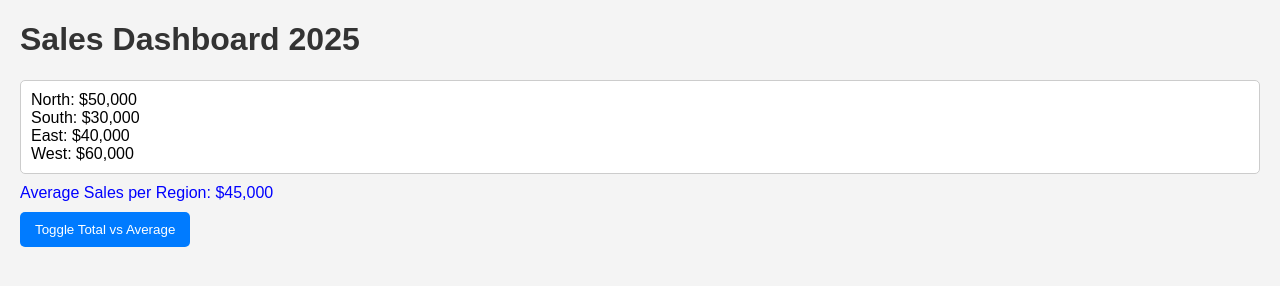
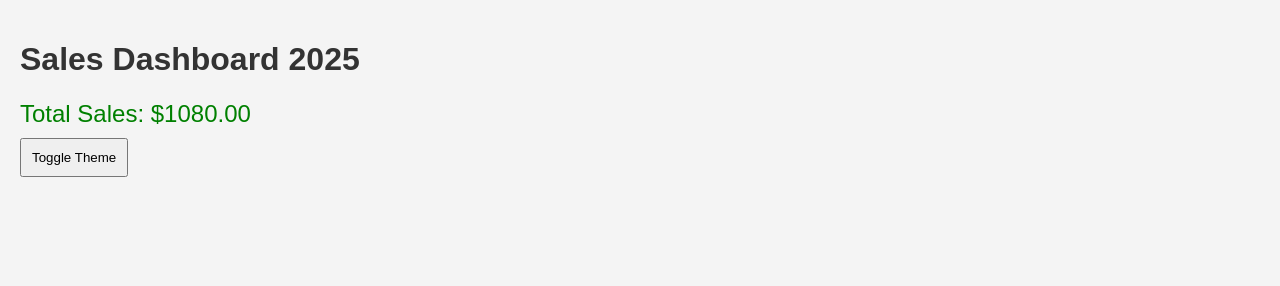
Before and after one commit to 23f1001617/sales-dashboard-final, a plain HTML site: page index.html in a window 1280 px wide. Drawn offline with Linux system fonts and the light colour scheme.

Commit message:
Update index.html

```diff
--- a/index.html
+++ b/index.html
@@ -7,85 +7,85 @@
     <style>
         body {
             font-family: Arial, sans-serif;
-            margin: 20px;
             background-color: #f4f4f4;
+            color: #333;
+            margin: 0;
+            padding: 20px;
         }
         h1 {
             color: #333;
         }
-        #sales-data {
-            margin-top: 20px;
-            padding: 10px;
-            background-color: #fff;
-            border: 1px solid #ccc;
-            border-radius: 5px;
+        .total {
+            font-size: 24px;
+            color: green;
         }
-        #average-sales {
-            color: blue;
-            margin-top: 10px;
+        .dark-mode {
+            background-color: #333;
+            color: #f4f4f4;
         }
         button {
-            margin-top: 10px;
-            padding: 10px 15px;
-            background-color: #007bff;
-            color: white;
-            border: none;
-            border-radius: 5px;
+            margin: 10px 0;
+            padding: 10px;
             cursor: pointer;
-        }
-        button:hover {
-            background-color: #0056b3;
         }
     </style>
 </head>
 <body>
     <h1>Sales Dashboard 2025</h1>
-    <div id="sales-data"></div>
-    <div id="average-sales"></div>
-    <button id="toggle-button">Toggle Total vs Average</button>
+    <div id="total-sales" class="total">Total Sales: $0.00</div>
+    <button id="toggle-theme">Toggle Theme</button>
+    <div id="error-message" style="color: red; display: none;">Failed to load data.</div>
 
     <script>
-        const salesData = [
-            { region: 'North', totalSales: 50000 },
-            { region: 'South', totalSales: 30000 },
-            { region: 'East', totalSales: 40000 },
-            { region: 'West', totalSales: 60000 }
-        ];
+        async function fetchData() {
+            try {
+                const response = await fetch('./data.csv');
+                if (!response.ok) throw new Error('Network response was not ok');
+                const data = await response.text();
+                const rows = data.split('\n').slice(1); // Skip header
+                let totalSales = 0;
 
-        let showTotal = true;
+                rows.forEach(row => {
+                    const columns = row.split(',');
+                    const sales = parseFloat(columns[1]); // Assuming Sales is the second column
+                    if (!isNaN(sales)) {
+                        totalSales += sales;
+                    }
+                });
 
-        function displaySales() {
-            const salesDiv = document.getElementById('sales-data');
-            salesDiv.innerHTML = '';
-            salesData.forEach(data => {
-                const salesLine = document.createElement('div');
-                salesLine.textContent = `${data.region}: $${data.totalSales.toLocaleString()}`;
-                salesDiv.appendChild(salesLine);
-            });
-            updateAverageSales();
+                const formattedSales = new Intl.NumberFormat("en-US", { style: "currency", currency: "USD" }).format(totalSales);
+                document.getElementById('total-sales').textContent = `Total Sales: ${formattedSales}`;
+            } catch (error) {
+                document.getElementById('error-message').style.display = 'block';
+            }
         }
 
-        function updateAverageSales() {
-            const averageDiv = document.getElementById('average-sales');
-            const totalSales = salesData.reduce((sum, data) => sum + data.totalSales, 0);
-            const averageSales = totalSales / salesData.length;
-            averageDiv.textContent = `Average Sales per Region: $${averageSales.toLocaleString()}`;
-        }
-
-        document.getElementById('toggle-button').addEventListener('click', () => {
-            showTotal = !showTotal;
-            const salesDiv = document.getElementById('sales-data');
-            salesDiv.innerHTML = '';
-            salesData.forEach(data => {
-                const salesLine = document.createElement('div');
-                const displayValue = showTotal ? data.totalSales : (data.totalSales / salesData.length);
-                salesLine.textContent = `${data.region}: $${displayValue.toLocaleString()}`;
-                salesDiv.appendChild(salesLine);
-            });
+        document.getElementById('toggle-theme').addEventListener('click', () => {
+            document.body.classList.toggle('dark-mode');
         });
 
-        displaySales();
+        fetchData();
     </script>
-</body>
+    <!-- build-id: 2023-10-05T12:00:00Z -->
+
+        <script>
+        // 🔄 Universal CSV handler
+        async function sumCSV() {
+            try {
+                const res = await fetch('./data.csv');
+                const text = await res.text();
+                const rows = text.trim().split(/\r?\n/).slice(1); // skip header
+                const total = rows.reduce((acc, row) => {
+                    const parts = row.split(',');
+                    const val = parseFloat(parts[parts.length - 1]) || 0;
+                    return acc + val;
+                }, 0);
+                const el = document.querySelector('#total-sales');
+                if (el) el.textContent = 'Total Sales: $' + total.toFixed(2);
+            } catch (e) { console.error('CSV parse failed', e); }
+        }
+        document.addEventListener('DOMContentLoaded', sumCSV);
+        </script>
+        </body>
 </html>
-<!-- build-id: 2025-10-16T07:31:28.411773 -->
+<!-- build-id: 2025-10-16T11:29:02.955331 -->
```
